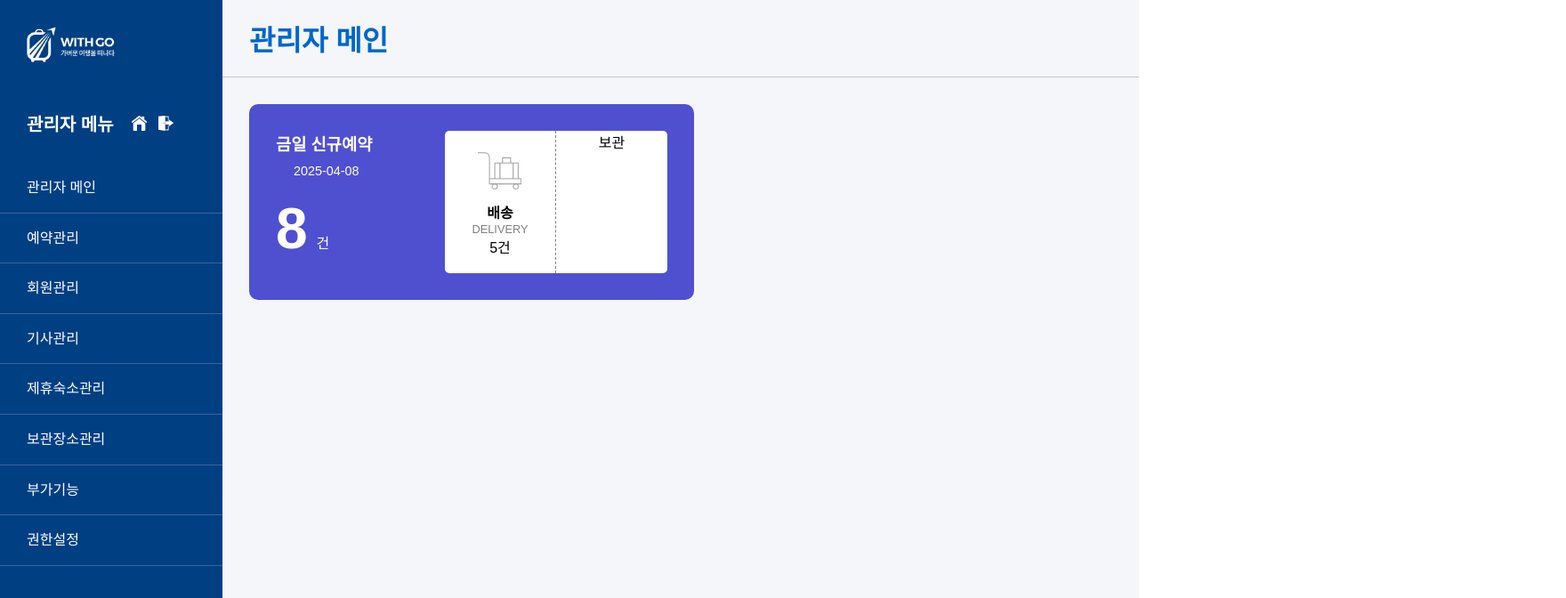
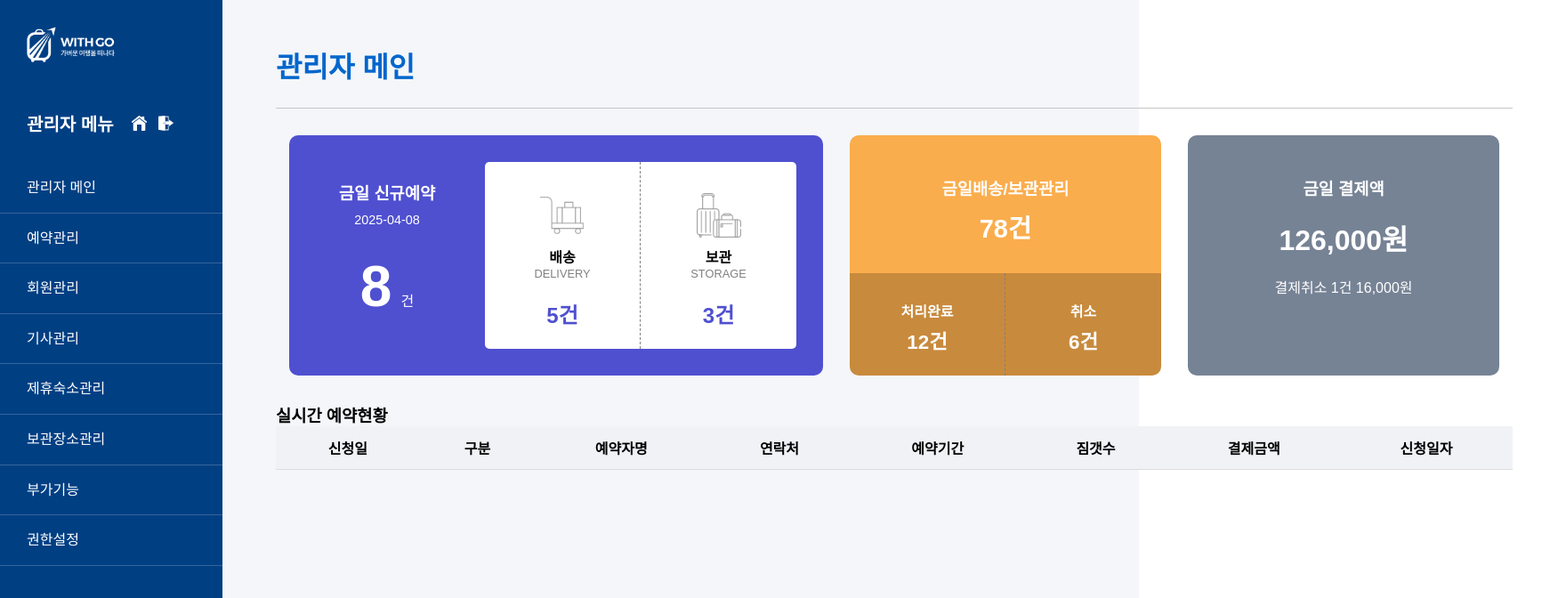
Before and after one commit to cjo3o/with_go_admin, a React (Vite) app: page /Admin in a window 1280 px wide. Shown: the top 672 px of the page at 89% size, 1760 px wide, since content can reach past the window. Built offline with nearby package versions, Linux system fonts and the light colour scheme.

Commit message:
no message

```diff
--- a/src/css/Admin.css
+++ b/src/css/Admin.css
@@ -1,44 +1,53 @@
 .content {
   flex: 1;
+  padding: 50px 60px 0;
 }
+
+.sidebar {
+  min-width: 250px;
+}
+
 .Admin_top {
-  padding: 20px 0 20px 30px;
+  padding: 0 0 25px 0;
   color: rgb(0, 102, 204);
   border-bottom: 1px solid rgb(197, 197, 197);
 }
 
 .Admin_content {
+  justify-content: center;
+  display: flex;
   position: relative;
 }
 
-.up_left {
-  width: 500px;
-  height: 220px;
+.top {
+  width: 600px;
+  height: 270px;
   background-color: #4f50d0;
   border-radius: 10px;
   color: white;
-  margin: 30px 30px;
+  margin: 30px 15px;
   position: relative;
   overflow: hidden;
 }
 
 .left1 {
-  width: 150px;
+  text-align: center;
+  width: 220px;
 }
 
-.up_left h3 {
+.top h3 {
   font-weight: 600;
-  padding: 30px 0 10px 30px;
+  padding: 50px 0 10px 0;
 }
 
 .left1 p {
-  padding-left: 50px;
   font-size: 0.9rem;
 }
 
 .left2 {
-  padding: 20px 0 10px 30px;
-  width: 150px;
+  padding: 30px 0 10px 0;
+  width: 220px;
+  text-align: center;
 }
 
 .left2-1 {
@@ -55,8 +64,8 @@
   display: flex;
   justify-content: center;
   align-items: center;
-  width: 250px;
-  height: 160px;
+  width: 350px;
+  height: 210px;
   background-color: white;
   color: black;
   border-radius: 5px;
@@ -66,30 +75,145 @@
 }
 
 .left3-1 {
-  width: 125px;
-  height: 160px;
+  width: 175px;
+  height: 210px;
   border-right: 1px dashed grey;
 }
 
 .left3-1 img {
-  margin-top: 20px;
+  margin-top: 35px;
   width: 50px;
 }
 
 .left3-1 h4 {
-    margin-top: 5px;
+  margin-top: 5px;
 }
 
 .left3-1 p {
   font-size: 0.8rem;
   color: gray;
+  margin-bottom: 20px;
 }
 
 .left3-1 span {
-font-size: ;
+  font-size: 1.5rem;
+  font-weight: 600;
+  color: rgb(79, 80, 208);
 }
 
 .left3-2 {
-  width: 125px;
-  height: 160px;
+  width: 175px;
+  height: 210px;
 }
+
+.left3-2 img {
+  margin-top: 35px;
+  width: 50px;
+}
+
+.left3-2 h4 {
+  margin-top: 5px;
+}
+
+.left3-2 p {
+  font-size: 0.8rem;
+  color: gray;
+  margin-bottom: 20px;
+}
+
+.left3-2 span {
+  font-size: 1.5rem;
+  font-weight: 600;
+  color: rgb(79, 80, 208);
+}
+
+.top2 {
+  width: 350px;
+  height: 270px;
+  margin: 30px 15px;
+  border-radius: 10px;
+}
+
+.center1 {
+  height: 155px;
+  background-color: rgb(250, 173, 77);
+  border-radius: 10px 10px 0 0;
+  color: white;
+  text-align: center;
+}
+
+.center1 h3 {
+    padding: 45px 0 10px 0;
+}
+
+.center1 span {
+    font-size: 1.8rem;
+    font-weight: 600;
+}
+
+.center2-3 {
+    display: flex;
+}
+
+.center2 {
+    background-color: rgb(200, 138, 61);
+    color: white;
+    text-align: center;
+    width: 175px;
+    height: 115px;
+    border-radius: 0 0 0 10px;
+    border-right: 1px dashed grey;
+}
+
+.center2 h3 {
+    padding: 30px 0 5px 0;
+    font-size: 1rem;
+}
+
+.center2 span {
+    font-size: 1.4rem;
+    font-weight: 600;
+}
+
+.center3 {
+    background-color: rgb(200, 138, 61);
+    color: white;
+    text-align: center;
+    width: 175px;
+    height: 115px;
+    border-radius: 0 0 10px 0;
+}
+
+.center3 h3 {
+    padding: 30px 0 5px 0;
+    font-size: 1rem;
+}
+
+.center3 span {
+    font-size: 1.4rem;
+    font-weight: 600;
+}
+
+.top3 {
+    width: 350px;
+    height: 270px;
+    background-color: rgb(118, 131, 149);
+    margin: 30px 15px;
+    border-radius: 10px;
+    color: white;
+    text-align: center;
+  }
+
+  .right1 h3 {
+    margin: 45px 0 20px 0;
+  }
+
+  .right1 p {
+    font-size: 2rem;
+    font-weight: 600;
+    margin-bottom: 20px;
+  }
+
+  /* .th1 {
+    margin-bottom: 10px;
+  } */
--- a/src/pages/Admin.jsx
+++ b/src/pages/Admin.jsx
@@ -12,7 +12,8 @@ function Admin() {
           <h1>관리자 메인</h1>
         </div>
         <div className="Admin_content">
-          <div className="up_left">
+          <div className="top">
+            <div className="left">
               <div className="left1">
                 <h3>금일 신규예약</h3>
                 <p>2025-04-08</p>
@@ -28,8 +29,56 @@ function Admin() {
                   <p>DELIVERY</p>
                   <span>5건</span>
                 </div>
-              <div className="left3-2">보관</div>
+                <div className="left3-2">
+                  <img src={custody} alt="" />
+                  <h4>보관</h4>
+                  <p>STORAGE</p>
+                  <span>3건</span>
                 </div>
+              </div>
+            </div>
+          </div>
+          <div className="top2">
+            <div className="center1">
+              <h3>금일배송/보관관리</h3>
+              <span>78건</span>
+            </div>
+            <div className="center2-3">
+              <div className="center2">
+                <h3>처리완료</h3>
+                <span>12건</span>
+              </div>
+              <div className="center3">
+                <h3>취소</h3>
+                <span>6건</span>
+              </div>
+            </div>
+          </div>
+          <div className="top3">
+            <div className="right1">
+              <h3>금일 결제액</h3>
+              <p>126,000원</p>
+              <span>결제취소 1건 16,000원</span>
+            </div>
+          </div>
+        </div>
+        <div className="Admin_list">
+          <div className="list_up">
+            <h3>실시간 예약현황</h3>
+            <table>
+              <thead>
+                <tr>
+                  <th>신청일</th>
+                  <th>구분</th>
+                  <th>예약자명</th>
+                  <th>연락처</th>
+                  <th>예약기간</th>
+                  <th>짐갯수</th>
+                  <th>결제금액</th>
+                  <th>신청일자</th>
+                </tr>
+              </thead>
+            </table>
           </div>
         </div>
       </div>
```
Lines whose indentation alone changed are shown as unchanged.
